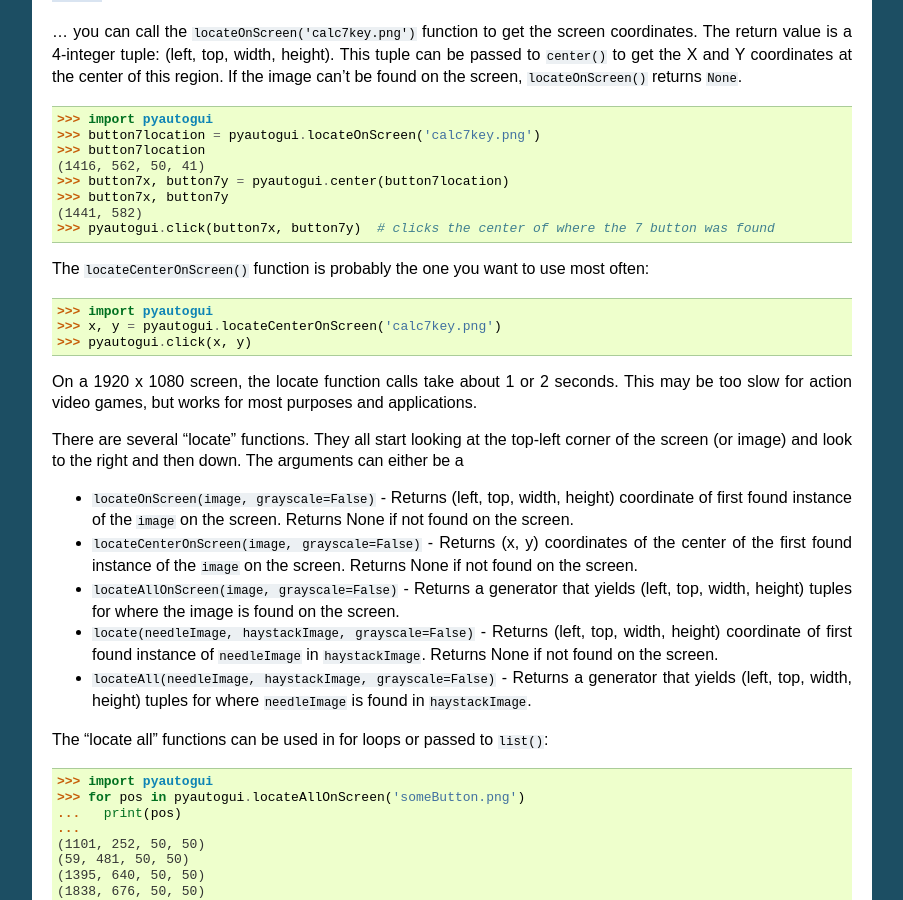
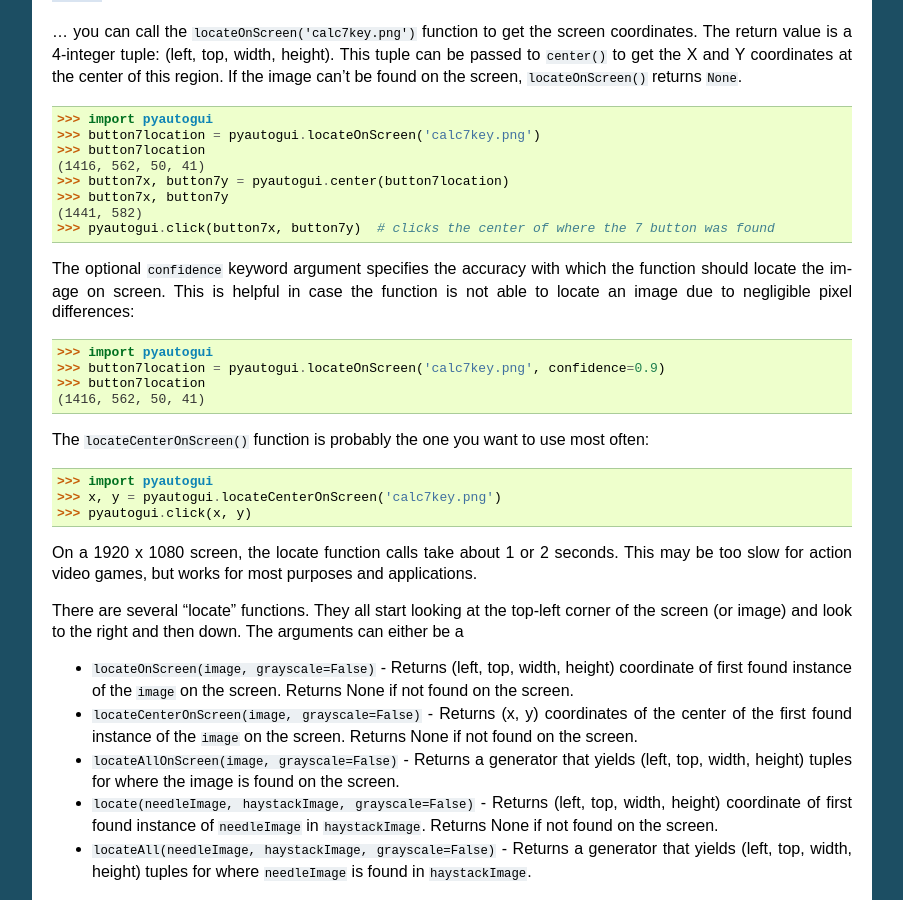
Before and after one commit to asweigart/pyautogui, a Sphinx documentation site: the page built from docs/screenshot.rst, in a window 1280 px wide and 900 px high, scrolled down 1436 px. Shown: the whole window, without its empty margins (198-1101 px from the left). Built offline with Sphinx 7.4.7, drawn with Linux system fonts in a browser that asks for light colours.

Commit message:
Update screenshot.rst
Added description and example for 'confidence' keyword argument of pyautogui.locateOnScreen function.

```diff
--- a/docs/screenshot.rst
+++ b/docs/screenshot.rst
@@ -54,6 +54,13 @@
     >>> button7x, button7y
     (1441, 582)
     >>> pyautogui.click(button7x, button7y)  # clicks the center of where the 7 button was found
+
+The optional `confidence` keyword argument specifies the accuracy with which the function should locate the image on screen. This is helpful in case the function is not able to locate an image due to negligible pixel differences:
+
+    >>> import pyautogui
+    >>> button7location = pyautogui.locateOnScreen('calc7key.png', confidence=0.9)
+    >>> button7location
+    (1416, 562, 50, 41)
 
 The `locateCenterOnScreen()` function is probably the one you want to use most often:
 
```
